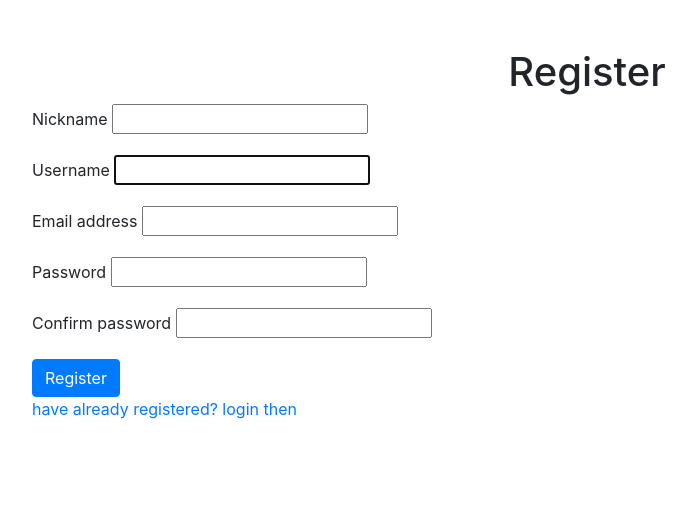
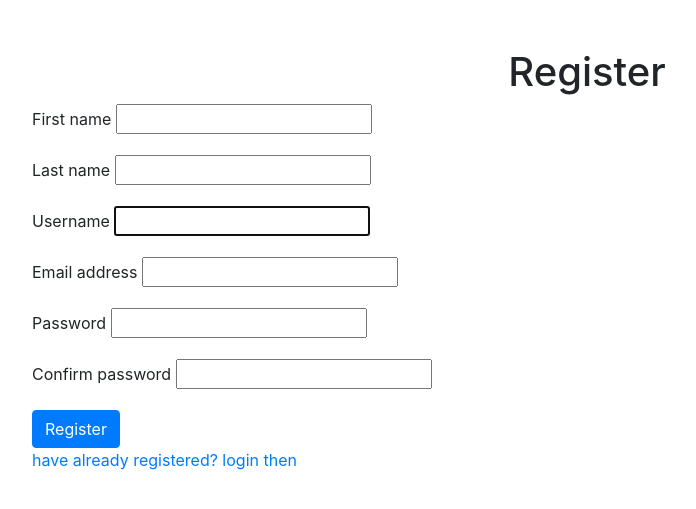
Before and after one commit to afreeone0/electron, a Django app: page /registration/ in a window 1280 px wide. Shown: the part 60-569 px from the top of the page, without its empty margins (53-749 px from the left). Run offline with Django 4.2, Linux system fonts and the light colour scheme; data that the repository does not hold is empty; some libraries are stand-ins or nearby versions.

Commit message:
put first&last names instead of nickname field

```diff
--- a/electron/store/templates/store/category.html
+++ b/electron/store/templates/store/category.html
@@ -9,7 +9,7 @@
     {% if products %}
 
     {% if request.GET.q %}
-    <h3>Results by search request</h3>
+    <h3>Results by search request {{request.GET.q|lower}}</h3>
     {% endif %}
 
     <div class="dropdown mb-2">
--- a/electron/users/admin.py
+++ b/electron/users/admin.py
@@ -5,6 +5,6 @@ from store.admin import CartAdmin
 
 @admin.register(User)
 class UserAdmin(admin.ModelAdmin):
-    list_display = ('username', 'nickname', 'email')
-    ordering = ('nickname',)
+    list_display = ('username', 'first_name', 'last_name', 'email')
+    ordering = ('first_name',)
     inlines = (CartAdmin,)
--- a/electron/users/forms.py
+++ b/electron/users/forms.py
@@ -10,19 +10,19 @@ class UserLoginForm(AuthenticationForm):
 
 
 class UserRegistrationForm(UserCreationForm):
-    nickname = forms.CharField(widget=forms.TextInput(attrs={}))
 
     class Meta:
         model = User
-        fields = ('username', 'email', 'nickname', 'password1', 'password2')
+        fields = ('first_name', 'last_name', 'username', 'email', 'password1', 'password2')
 
 
 class UserProfileForm(UserChangeForm):
     image = forms.ImageField(widget=forms.FileInput(attrs={}), required=False)
-    nickname = forms.CharField(widget=forms.TextInput(attrs={}))
+    first_name = forms.CharField(widget=forms.TextInput(attrs={}))
+    last_name = forms.CharField(widget=forms.TextInput(attrs={}))
     username = forms.CharField(widget=forms.TextInput(attrs={'readonly': True}))
     email = forms.EmailField(widget=forms.EmailInput(attrs={'readonly': True}))
 
     class Meta:
         model = User
-        fields = ('image', 'nickname', 'username', 'email')
+        fields = ('image', 'first_name', 'last_name', 'username', 'email')
--- a/electron/users/models.py
+++ b/electron/users/models.py
@@ -3,5 +3,4 @@ from django.contrib.auth.models import AbstractUser
 
 
 class User(AbstractUser):
-    nickname = models.CharField(max_length=20)
     image = models.ImageField(upload_to='users_images', null=True, blank=True)
--- a/electron/users/templates/users/registration.html
+++ b/electron/users/templates/users/registration.html
@@ -12,8 +12,12 @@
         {% csrf_token %}
 
         <div class="form-group">
-            <label for="{{ form.nickname.id_for_label }}">Nickname</label>
-            {{ form.nickname }}
+            <label for="{{ form.first_name.id_for_label }}">First name</label>
+            {{ form.first_name }}
+        </div>
+        <div class="form-group">
+            <label for="{{ form.last_name.id_for_label }}">Last name</label>
+            {{ form.last_name }}
         </div>
         <div class="form-group">
             <label for="{{ form.username.id_for_label }}">Username</label>
```
Also changed, not shown: electron/electron/settings.py (+4 -4 lines), electron/users/templates/users/profile.html (+6 -3 lines), electron/users/migrations/0005_remove_user_nickname.py (added).
